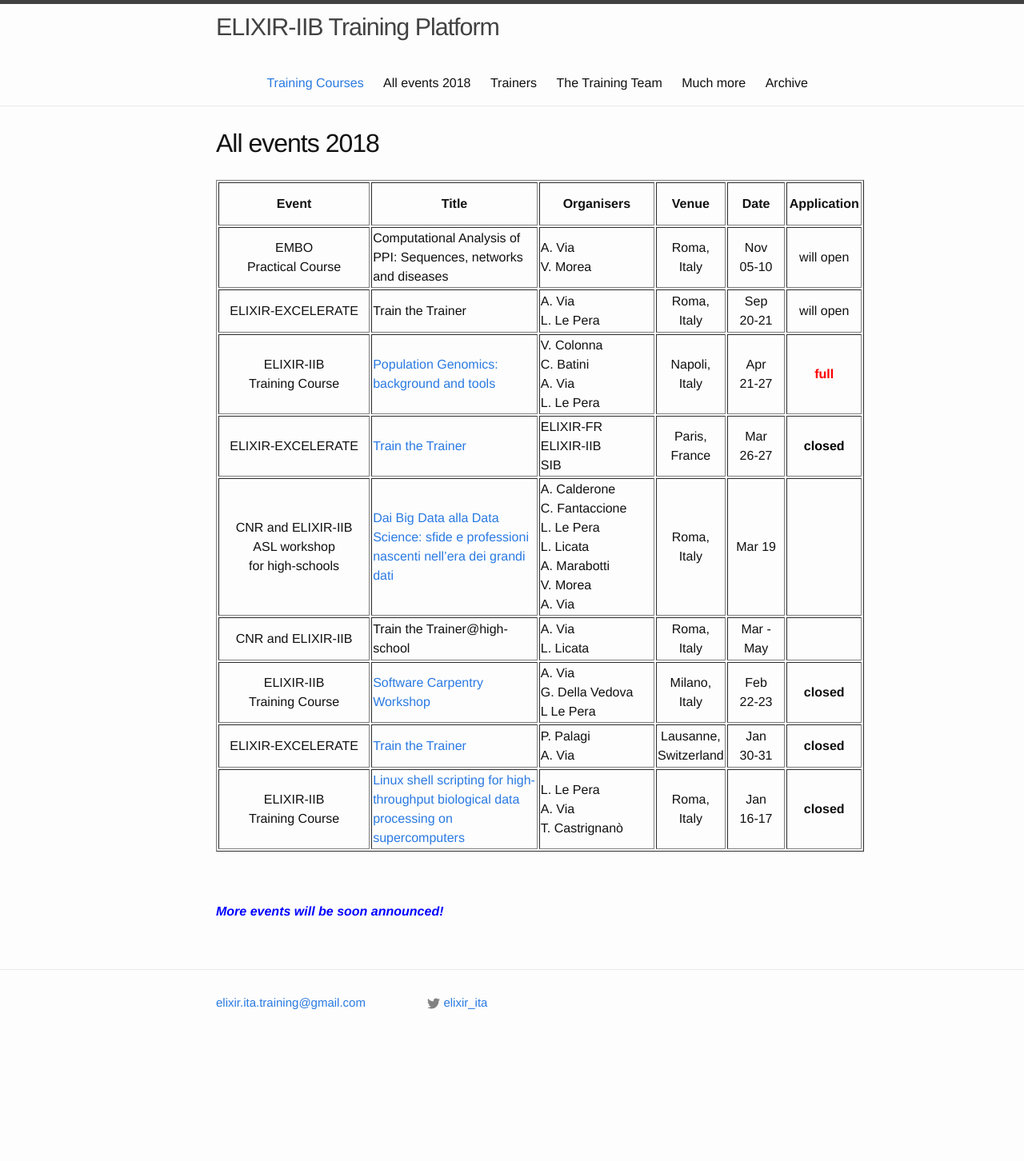
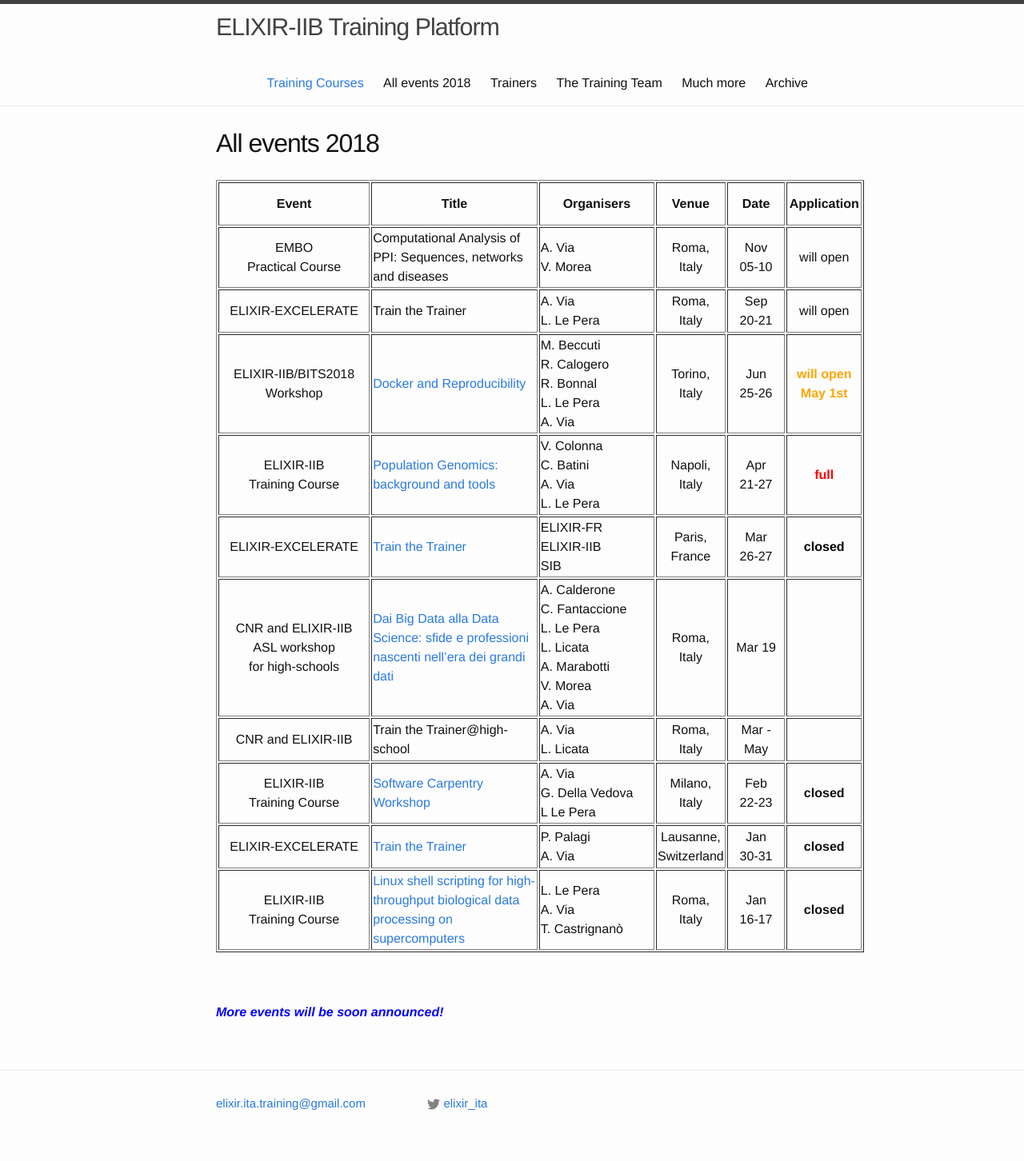
Before and after one commit to ELIXIR-IIB-training/website, a Jekyll site: the page built from _pages/01-all_events.md, in a window 1280 px wide. Shown: the whole page at 80% size. Built offline with Jekyll 4.4.1, drawn with Linux system fonts in a browser that asks for light colours; before the commit the page ends 1326 px from its top, so only the background shows below that.

Commit message:
Add Docker Torino event

```diff
--- a/_pages/01-all_events.md
+++ b/_pages/01-all_events.md
@@ -29,17 +29,14 @@ permalink: /all_events_2018/
    <td height="50" width="75" width="75" align="center">Sep<br>20-21</td>
    <td height="50" align="center">will open</td>
 </tr>
-
-
-<!-- <tr>
-   <td height="50">Exploiting Docker for reproducibility in bioinformatics analysis</td>
-   <td height="50" width="150"></td>
+<tr>
+   <td height="50" align="center">ELIXIR-IIB/BITS2018 Workshop</td>
+   <td height="50"><a href="http://bioinformatics.it/bits2018/1294/bits2018-docker-and-reproducibility">Docker and Reproducibility</a></td>
+   <td height="50" width="150">M. Beccuti<br>R. Calogero<br>R. Bonnal<br>L. Le Pera<br>A. Via</td>
    <td height="50" align="center">Torino,<br>Italy</td>
    <td height="50" width="75" width="75" align="center">Jun<br>25-26</td>
-   <td height="50" align="center">will open</td>
-   <td height="50" align="center">ELIXIR-IIB<br>Tutorial at BITS</td>
+   <td height="50" align="center"><font color="orange"><b>will open May 1st</b></font></td>
 </tr>
--->
 <tr>
 <td height="50" align="center">ELIXIR-IIB<br>Training Course</td>
    <td height="50"><a href="https://elixir-iib-training.github.io/website/2018/04/21/PopGen-Napoli.html">Population Genomics: background and tools</a></td>
```
